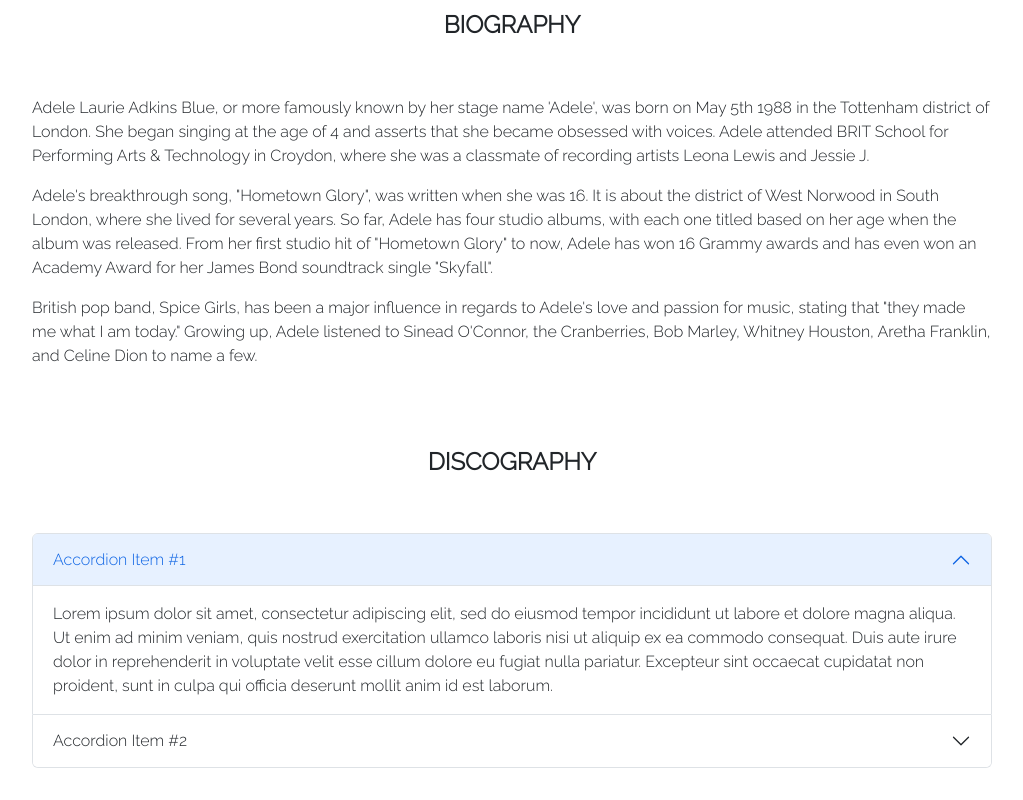
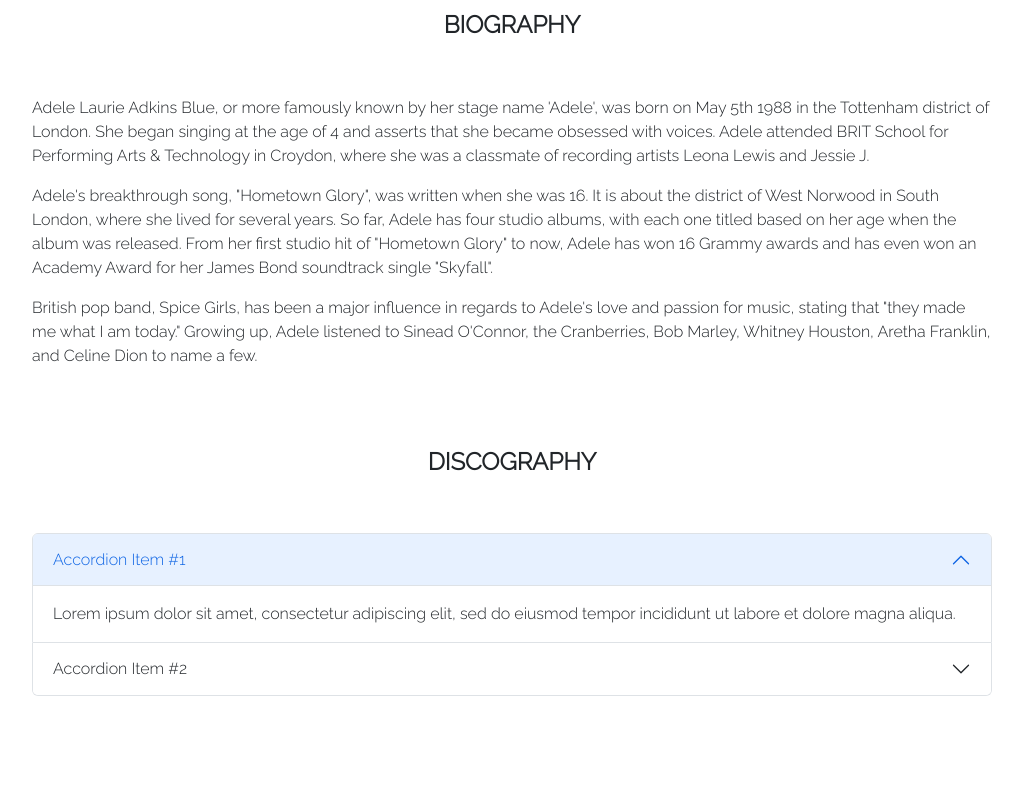
Before and after one commit to Raiza-D/all-about-adele, a React (Create React App) app: page / in a window 1280 px wide. Shown: the part 837-1637 px from the top of the page, without its empty margins (128-1151 px from the left). After the commit the page ends 1565 px from the top, so only its background shows below. Built offline with nearby package versions, Linux system fonts and the light colour scheme; a web font is replaced by a local one.

Commit message:
Shorten Accordion Body placeholder text size to only 1 paragraph.

```diff
--- a/src/components/Albums.jsx
+++ b/src/components/Albums.jsx
@@ -11,24 +11,14 @@
           <Accordion.Header>Accordion Item #1</Accordion.Header>
           <Accordion.Body>
             Lorem ipsum dolor sit amet, consectetur adipiscing elit, sed do
-            eiusmod tempor incididunt ut labore et dolore magna aliqua. Ut enim
-            ad minim veniam, quis nostrud exercitation ullamco laboris nisi ut
-            aliquip ex ea commodo consequat. Duis aute irure dolor in
-            reprehenderit in voluptate velit esse cillum dolore eu fugiat nulla
-            pariatur. Excepteur sint occaecat cupidatat non proident, sunt in
-            culpa qui officia deserunt mollit anim id est laborum.
+            eiusmod tempor incididunt ut labore et dolore magna aliqua.
           </Accordion.Body>
         </Accordion.Item>
         <Accordion.Item eventKey="1">
           <Accordion.Header>Accordion Item #2</Accordion.Header>
           <Accordion.Body>
             Lorem ipsum dolor sit amet, consectetur adipiscing elit, sed do
-            eiusmod tempor incididunt ut labore et dolore magna aliqua. Ut enim
-            ad minim veniam, quis nostrud exercitation ullamco laboris nisi ut
-            aliquip ex ea commodo consequat. Duis aute irure dolor in
-            reprehenderit in voluptate velit esse cillum dolore eu fugiat nulla
-            pariatur. Excepteur sint occaecat cupidatat non proident, sunt in
-            culpa qui officia deserunt mollit anim id est laborum.
+            eiusmod tempor incididunt ut labore et dolore magna aliqua.
           </Accordion.Body>
         </Accordion.Item>
       </Accordion>
```
